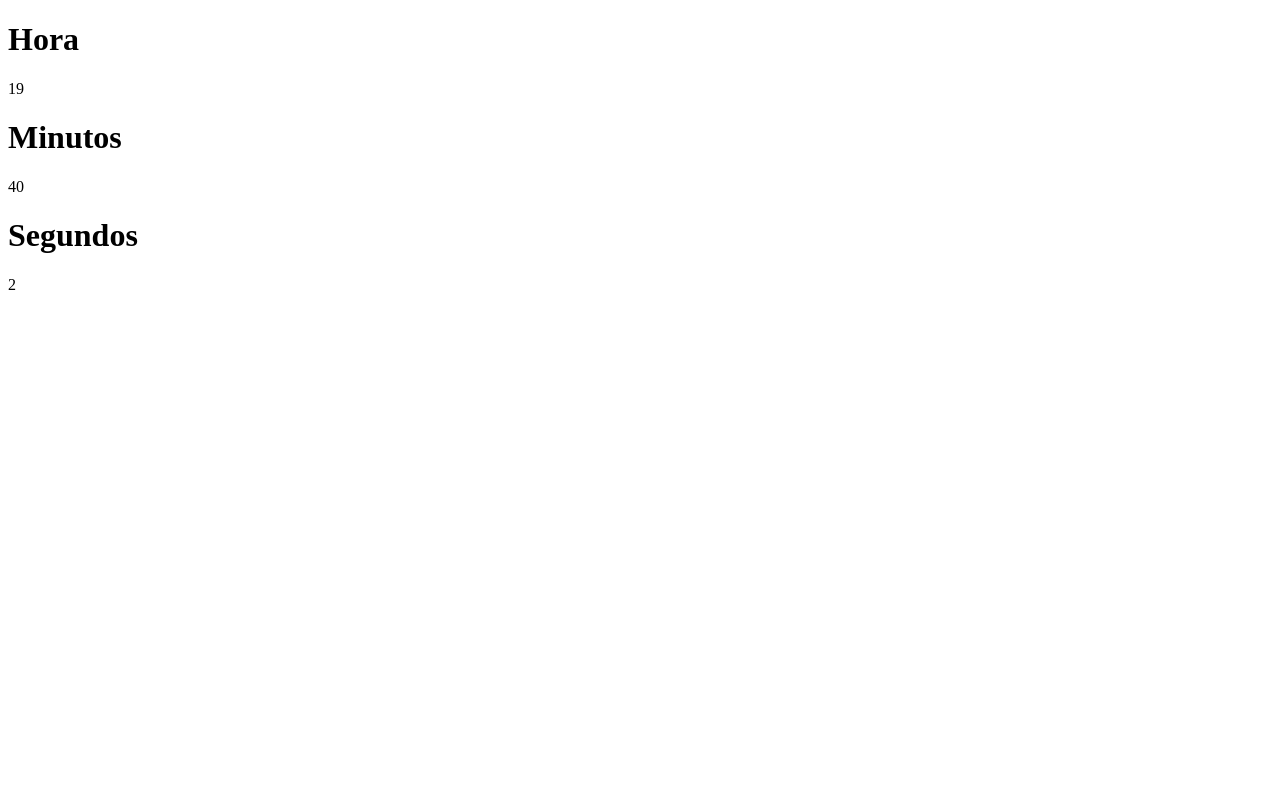
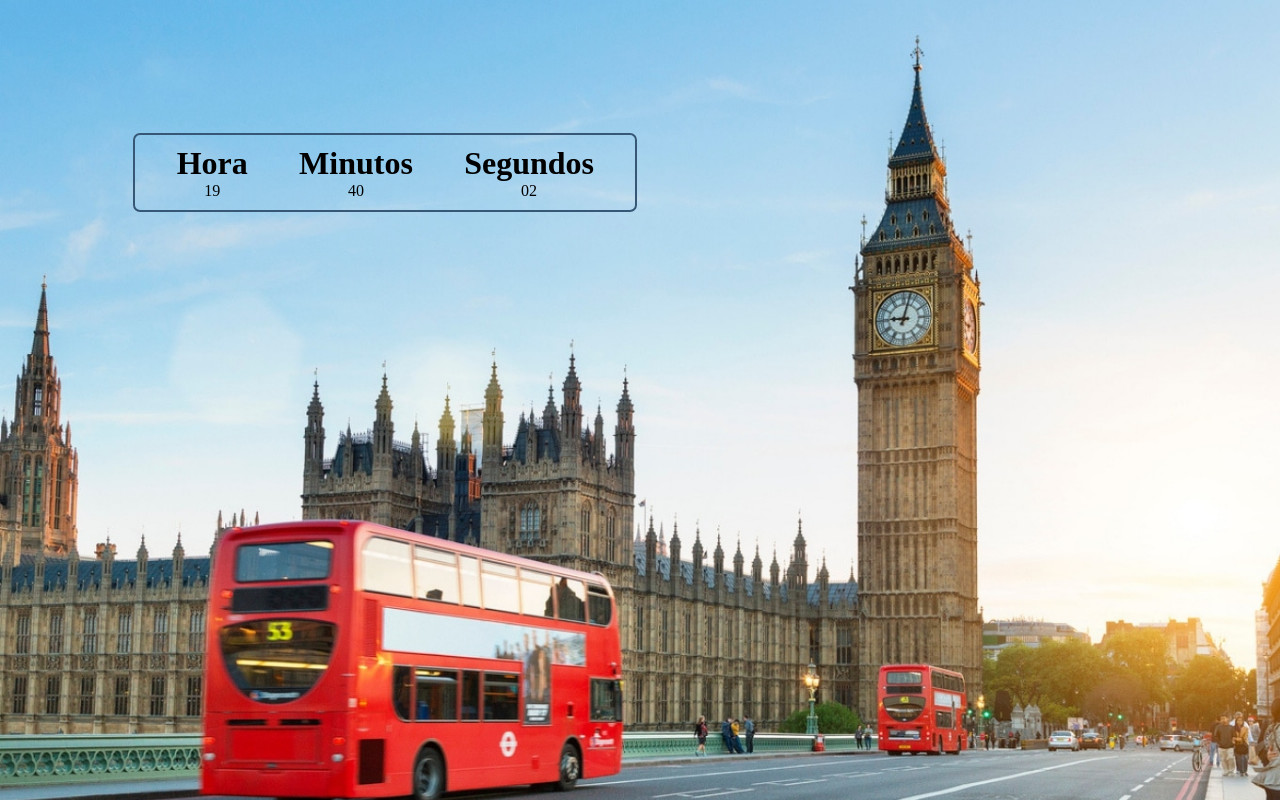
Before and after one commit to webertdias/Clock, a plain HTML site: page index.html in a window 1280 px wide. Drawn offline with Linux system fonts and the light colour scheme.

Commit message:
Finalizando projeto com estilizacao

```diff
--- a/index.html
+++ b/index.html
@@ -9,16 +9,16 @@
 </head>
 <body>
 
-    <main>
-        <div>
+    <main class="clock">
+        <div class="hour">
             <h1>Hora</h1>
             <span id="hour">hora</span>
         </div>
-        <div>
+        <div class="minutes">
             <h1>Minutos</h1>
             <span id="minutes">minutos</span>
         </div>
-        <div>
+        <div class="seconds">
             <h1>Segundos</h1>
             <span id="seconds">segundos</span>
         </div>
--- a/script.js
+++ b/script.js
@@ -11,6 +11,15 @@ const clock = setInterval(function time () {
     let m = today.getMinutes();
     let s = today.getSeconds();
 
+    if (h < 10){
+        h = '0' + h;
+    };
+
+    if (s < 10){
+        s = '0' + s;
+    }
+
+
     hour.innerHTML = h;
     minutes.innerHTML = m;
     seconds.innerHTML = s;
--- a/style.css
+++ b/style.css
@@ -0,0 +1,24 @@
+*{
+    margin: 0px;
+}
+
+body{
+    background-image:url(imagem/big-ben-em-londres-1.jpg);
+    background-repeat: no-repeat;
+    background-size:cover;
+}
+
+.clock{
+    display: flex;
+    flex-direction: row;
+    justify-content: space-evenly;
+    text-align: center;
+    width: 500px;
+    margin: 100pt;
+    border: 2px solid rgb(55, 87, 119);
+    border-radius: 7px;
+}
+
+.hour, .minutes, .seconds{
+    margin: 10px;
+}
```
Also changed, not shown: imagem/big-ben-em-londres-1.jpg (added), 1 other file.
